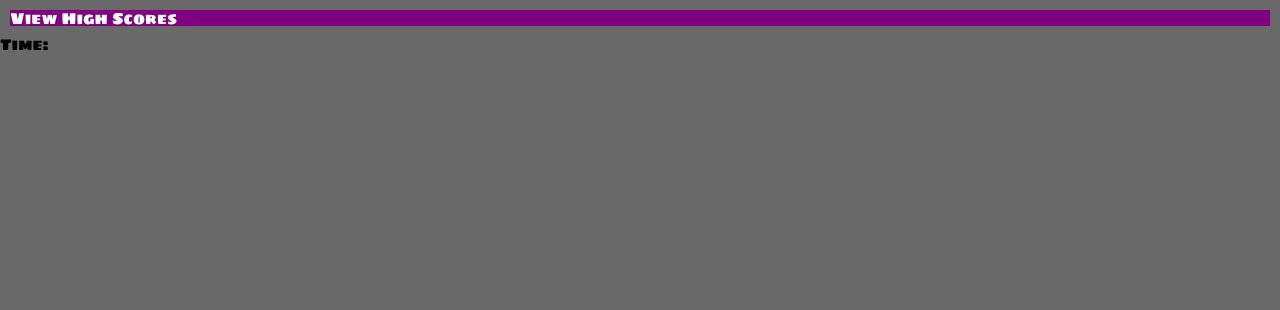
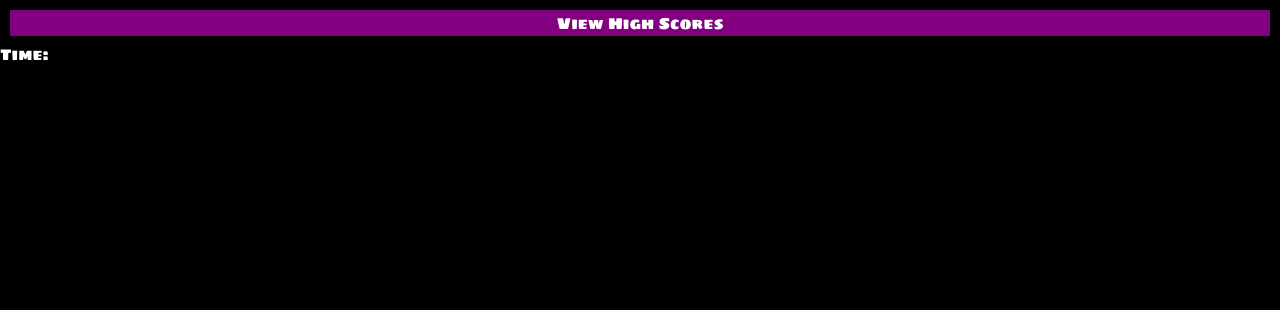
Before and after one commit to coltondane/full-stack-quiz, a plain HTML site: page Main/index.html in a window 1280 px wide. Shown: the top 310 px of the page. Drawn offline with Linux system fonts and the light colour scheme.

Commit message:
changed the color scheme of the start page and added some hover logic to the start button

```diff
--- a/Main/assets/css/style.css
+++ b/Main/assets/css/style.css
@@ -1,5 +1,5 @@
 :root{
-    background-color: dimgray;
+    background-color: black;
 }
 
 *{
@@ -10,28 +10,35 @@
     box-sizing: border-box;
 
 }
-.high-scores {
+#high-scores {
     margin: 10px;
     display: flex;
-    display: row;
+    justify-content: center;
+    align-items: center;
     background-color: purple;
     color: white;
     text-decoration: none;
+    padding: 5px;
 }
 
 #timer{
     display: flex;
-    text-align: right;
+    justify-content: centerxs;
+    align-items: center;
+    text-align: center;
+    color: white;
 }
 
 h1{
     text-align: center;
     font-size: 40px;
     margin: 40px;
+    color: white;
 }
 
 h2 {
     font-size: 20px;
+    color: white;
 }
 
 .content {
@@ -63,5 +70,10 @@ h2 {
 
 .start-button:hover {
     cursor: pointer;
+    box-shadow: 10px 5px 5px violet;
+    transform: scale(1.05);
+}
 
+.hidden {
+    display: none;
 }
--- a/Main/index.html
+++ b/Main/index.html
@@ -13,7 +13,7 @@
 <body>
     <header>
         <nav>
-            <a href="/high-scores.html" class="high-scores">View High Scores</a>
+            <a href="/high-scores.html" id="high-scores">View High Scores</a>
             <p id="timer">Time: </p>
         </nav>
     </header>
```
